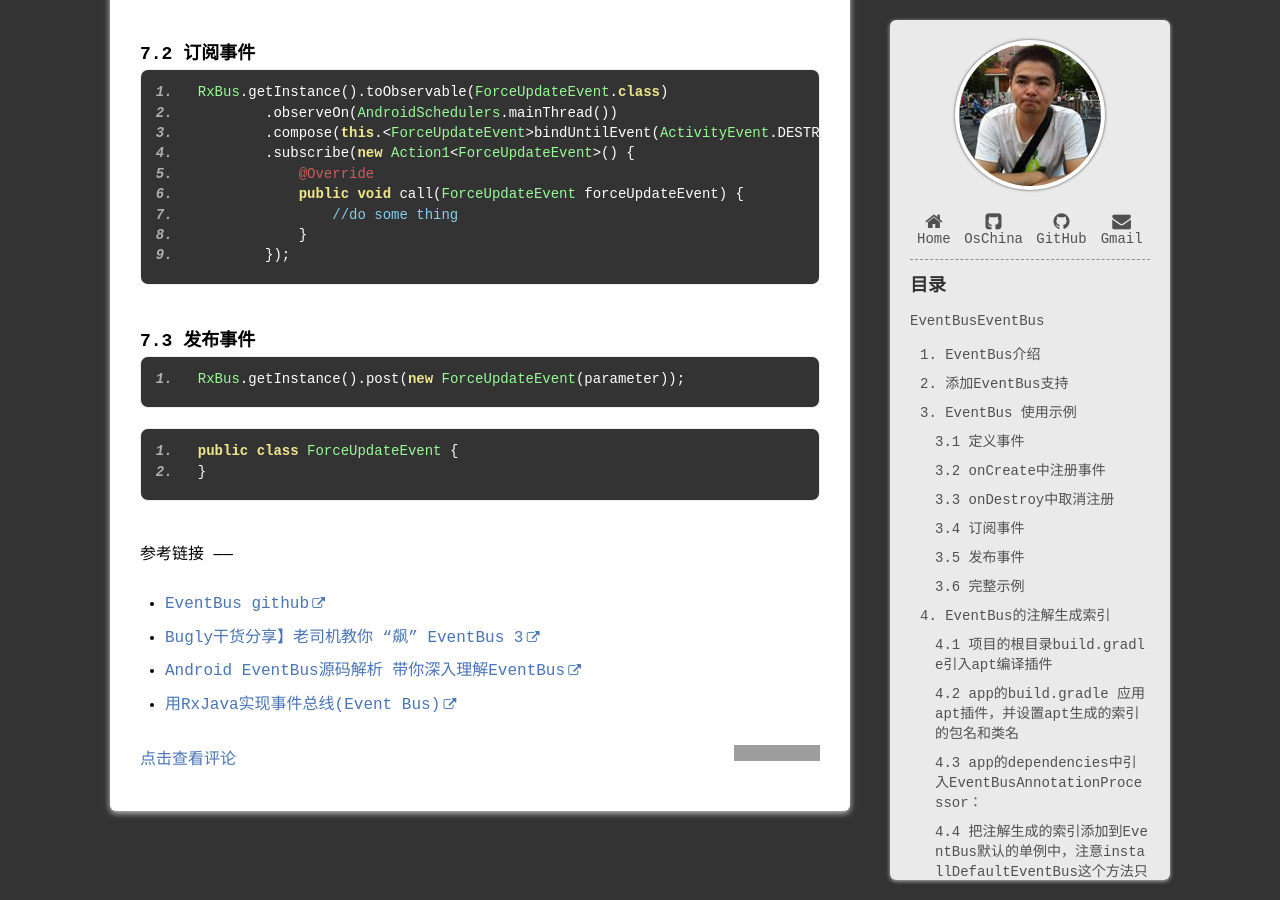
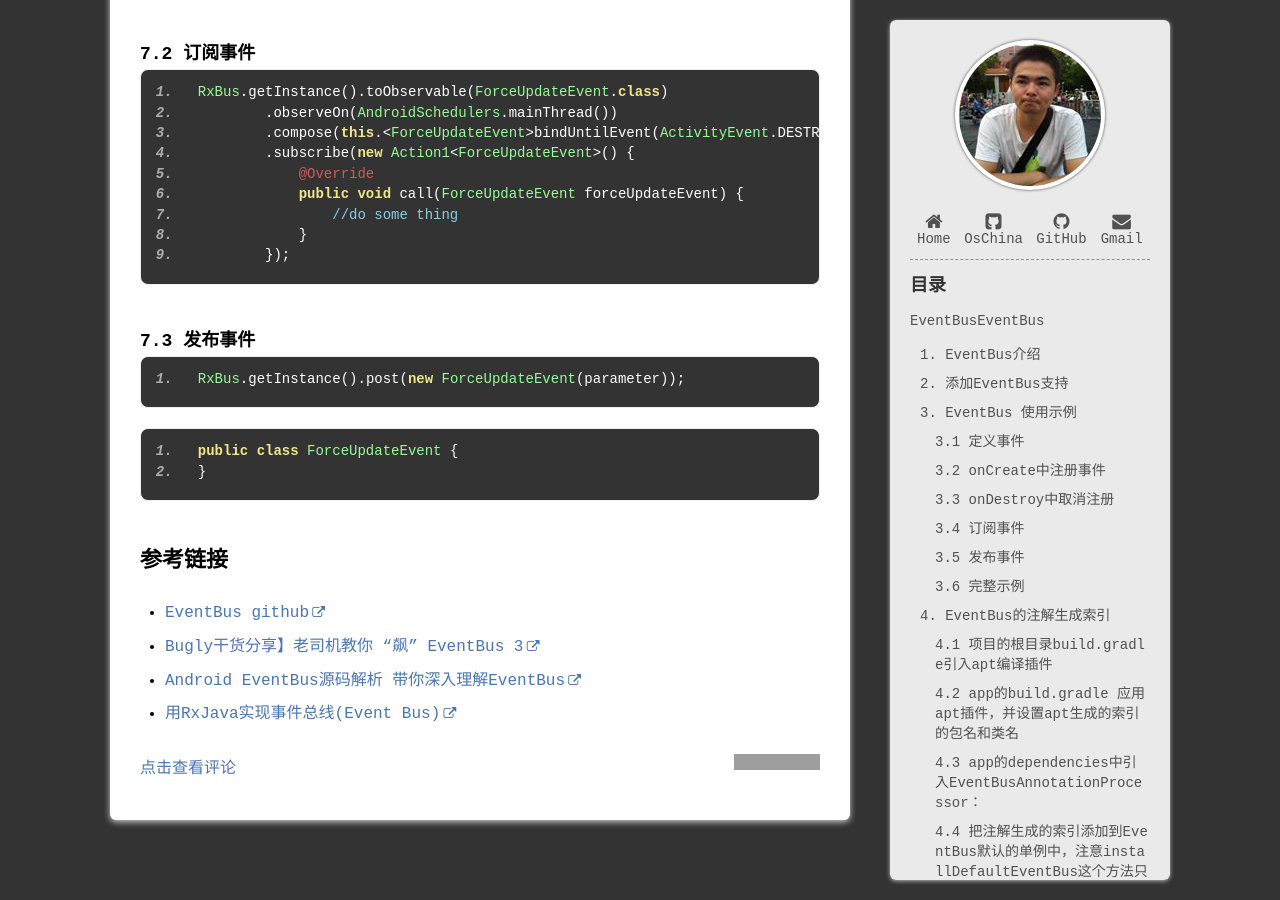
Before and after one commit to way1989/way1989.github.io, a Jekyll site: the page built from _posts/blogs/2016-08-18-EventBus.md, in a window 1280 px wide and 900 px high, scrolled down 13054 px. Built offline with Jekyll 4.4.1, drawn with Linux system fonts in a browser that asks for light colours; grey boxes are pictures that could not be loaded.

Commit message:
调整EventBus文章格式

````diff
--- a/_posts/blogs/2016-08-18-EventBus.md
+++ b/_posts/blogs/2016-08-18-EventBus.md
@@ -507,9 +507,8 @@ EventBus.builder().addIndex(new MySubscriberInfoIndex()).installDefaultEventBus(
   public class ForceUpdateEvent {
   }
 ```
+## 参考链接
 
-  参考链接
-  ------
 * [EventBus github](https://github.com/greenrobot/EventBus)
 * [Bugly干货分享】老司机教你 “飙” EventBus 3](http://www.cnblogs.com/bugly/p/5475034.html)
 * [Android EventBus源码解析 带你深入理解EventBus](http://blog.csdn.net/lmj623565791/article/details/40920453)
````
